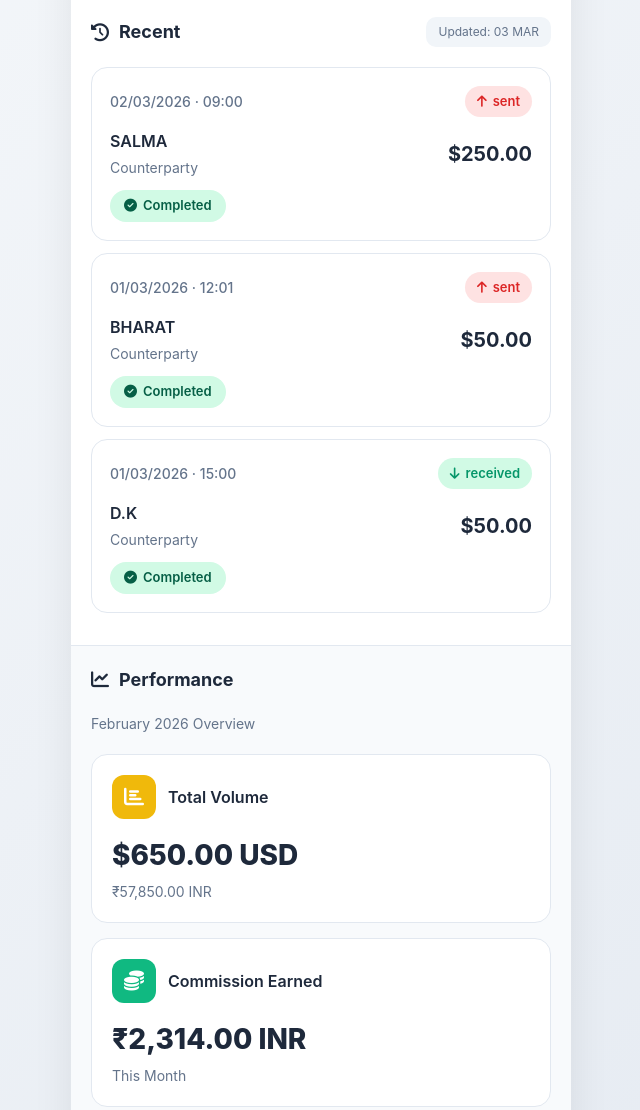
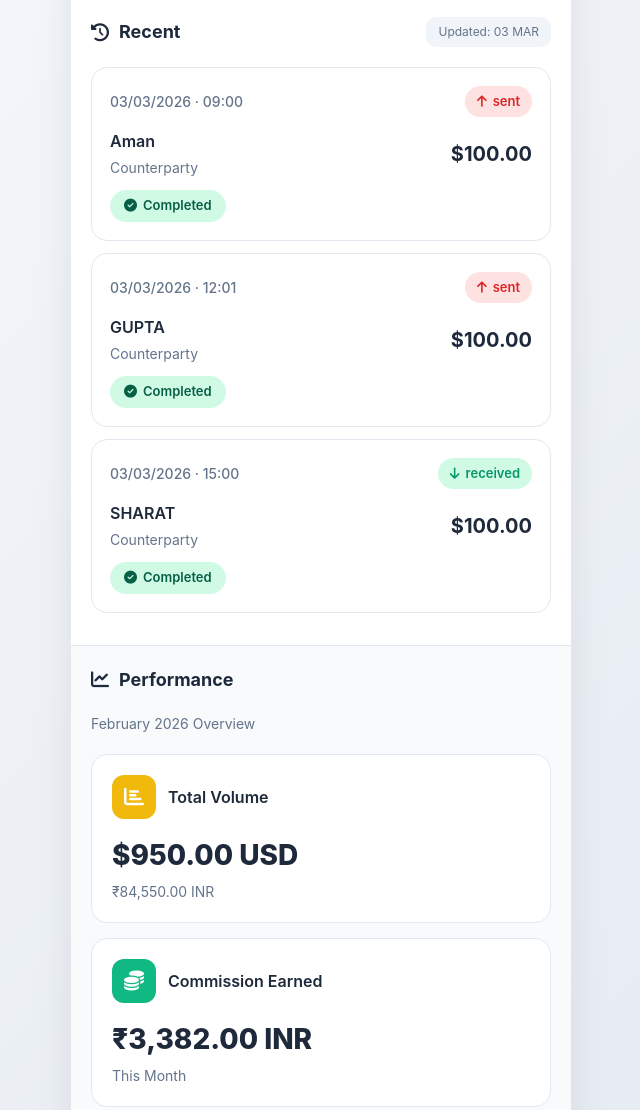
Before and after one commit to ganeshsavi-crypto/SHREEMATKABOSS, a plain HTML site: page dashboard.html in a window 1280 px wide. Shown: the part 637-1747 px from the top of the page, without its empty margins (319-959 px from the left). Drawn offline with Linux system fonts and the light colour scheme.

Commit message:
Update transaction details and amounts in dashboard

```diff
--- a/dashboard.html
+++ b/dashboard.html
@@ -538,17 +538,17 @@
             <!-- Transaction 1 -->
             <div class="transaction-card">
                 <div class="transaction-header">
-                    <div class="transaction-date">02/03/2026 · 09:00</div>
+                    <div class="transaction-date">03/03/2026 · 09:00</div>
                     <div class="transaction-type type-sent">
                         <i class="fas fa-arrow-up"></i> sent
                     </div>
                 </div>
                 <div class="transaction-details">
                     <div class="transaction-party">
-                        <h3>SALMA</h3>
+                        <h3>Aman</h3>
                         <p>Counterparty</p>
                     </div>
-                    <div class="transaction-amount">$250.00</div>
+                    <div class="transaction-amount">$100.00</div>
                 </div>
                 <div class="transaction-status">
                     <i class="fas fa-check-circle"></i> Completed
@@ -558,17 +558,17 @@
             <!-- Transaction 2 -->
             <div class="transaction-card">
                 <div class="transaction-header">
-                    <div class="transaction-date">01/03/2026 · 12:01</div>
+                    <div class="transaction-date">03/03/2026 · 12:01</div>
                     <div class="transaction-type type-sent">
                         <i class="fas fa-arrow-up"></i> sent
                     </div>
                 </div>
                 <div class="transaction-details">
                     <div class="transaction-party">
-                        <h3>BHARAT</h3>
+                        <h3>GUPTA</h3>
                         <p>Counterparty</p>
                     </div>
-                    <div class="transaction-amount">$50.00</div>
+                    <div class="transaction-amount">$100.00</div>
                 </div>
                 <div class="transaction-status">
                     <i class="fas fa-check-circle"></i> Completed
@@ -578,17 +578,17 @@
             <!-- Transaction 3 -->
             <div class="transaction-card">
                 <div class="transaction-header">
-                    <div class="transaction-date">01/03/2026 · 15:00</div>
+                    <div class="transaction-date">03/03/2026 · 15:00</div>
                     <div class="transaction-type type-received">
                         <i class="fas fa-arrow-down"></i> received
                     </div>
                 </div>
                 <div class="transaction-details">
                     <div class="transaction-party">
-                        <h3>D.K</h3>
+                        <h3>SHARAT</h3>
                         <p>Counterparty</p>
                     </div>
-                    <div class="transaction-amount">$50.00</div>
+                    <div class="transaction-amount">$100.00</div>
                 </div>
                 <div class="transaction-status">
                     <i class="fas fa-check-circle"></i> Completed
@@ -613,8 +613,8 @@
                         <h3>Total Volume</h3>
                     </div>
                 </div>
-                <div class="stat-value">$650.00 USD</div>
-                <div class="stat-subtitle">₹57,850.00 INR</div>
+                <div class="stat-value">$950.00 USD</div>
+                <div class="stat-subtitle">₹84,550.00 INR</div>
             </div>
 
             <!-- Stat 2 -->
@@ -627,7 +627,7 @@
                         <h3>Commission Earned</h3>
                     </div>
                 </div>
-                <div class="stat-value">₹2,314.00 INR</div>
+                <div class="stat-value">₹3,382.00 INR</div>
                 <div class="stat-subtitle">This Month</div>
             </div>
 
```
